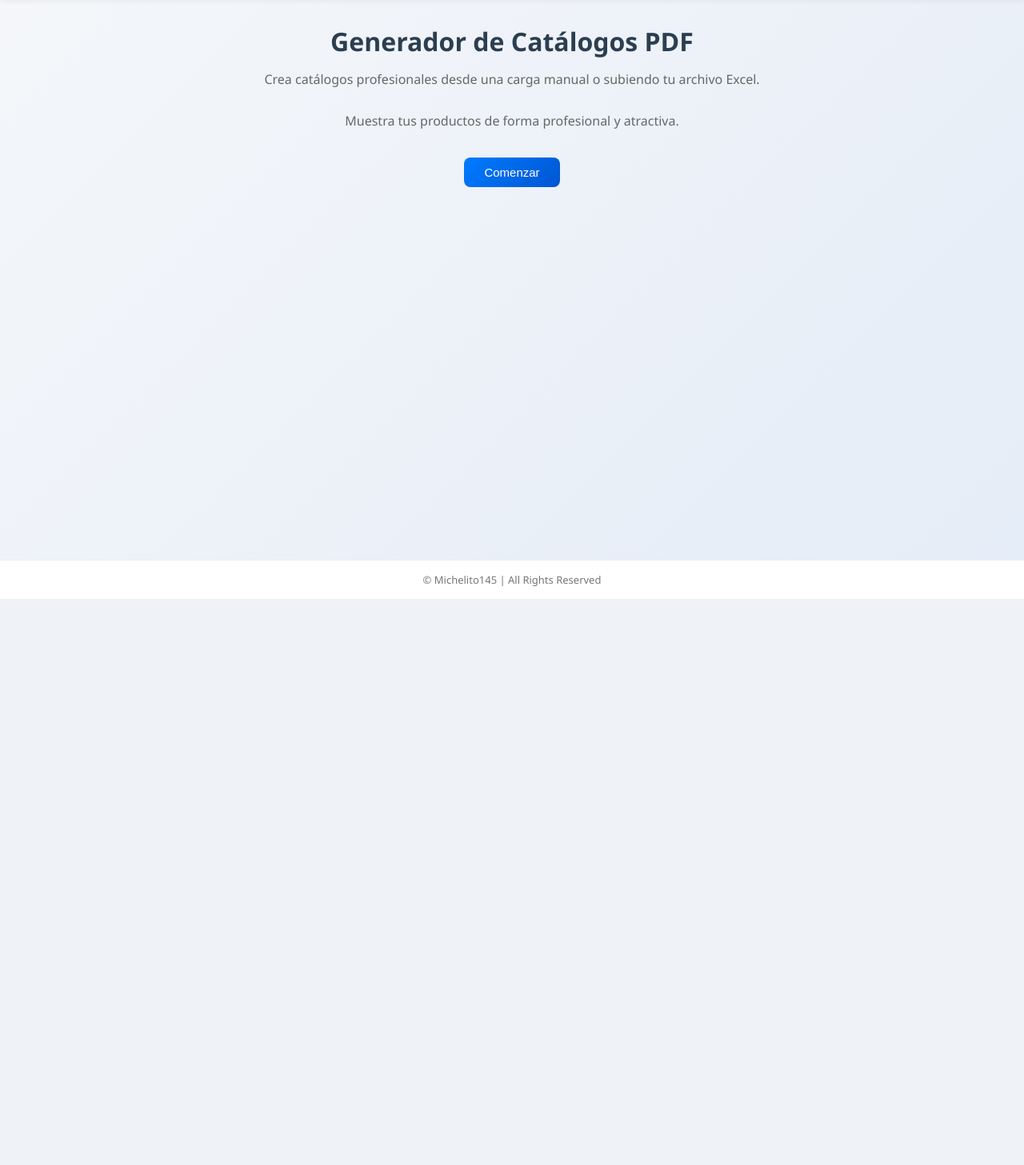
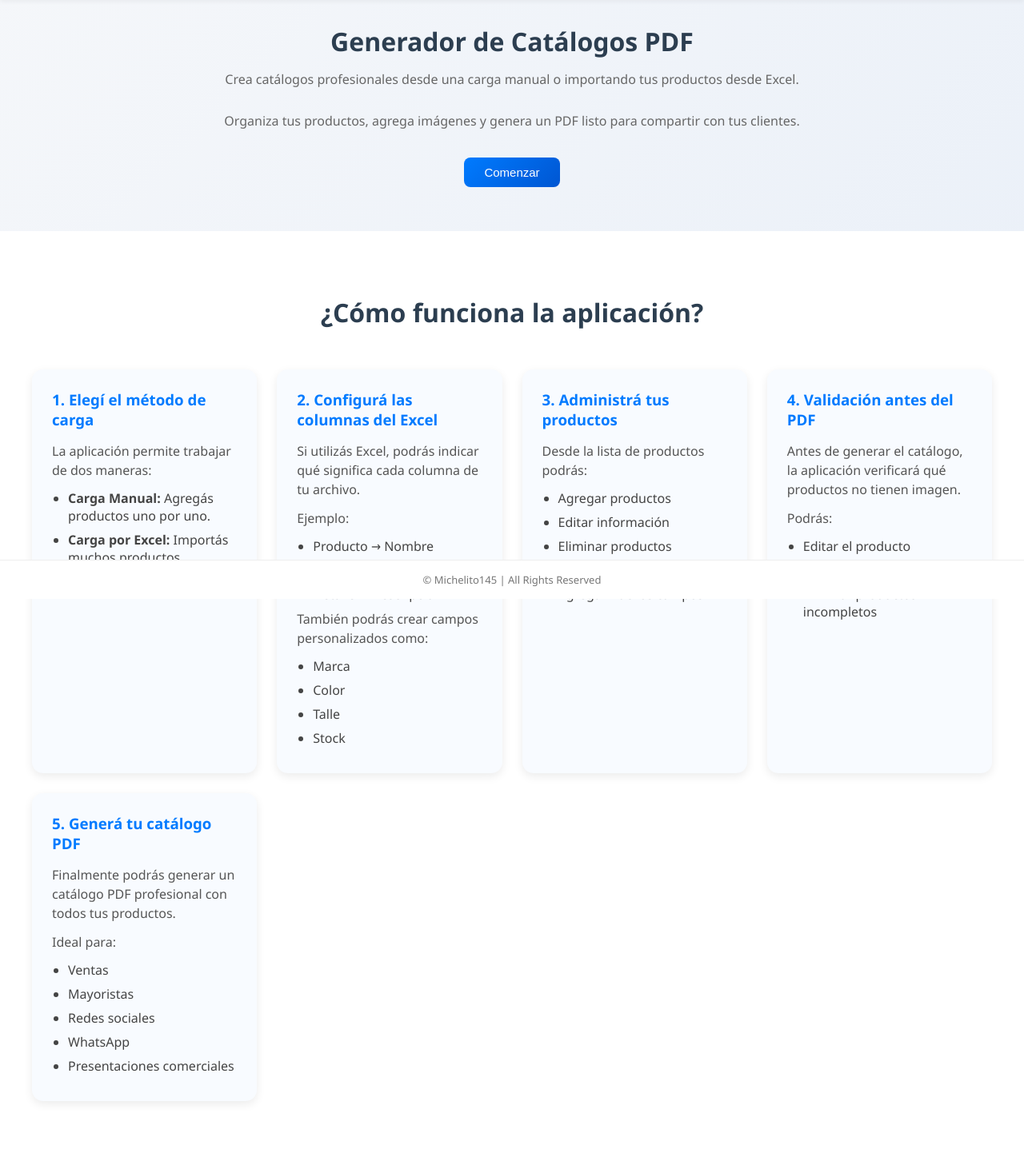
Before and after one commit to Michelito-sr145/catalogo-pdf-generator-web, a Flask app: page / in a window 1280 px wide. Shown: the part 51-1508 px from the top of the page at 80% size. Before the commit the page ends 800 px from the top, so only its background shows below. Run offline with Flask 3, Linux system fonts and the light colour scheme.

Commit message:
agrego guia la pagina inicial

```diff
--- a/static/css/index.css
+++ b/static/css/index.css
@@ -163,3 +163,61 @@
 .delete-column:hover {
     box-shadow: 0 4px 10px rgba(220, 53, 69, 0.3);
 }
+
+/* GUIA */
+
+.guide-section {
+    padding: 80px 20px;
+    background: #ffffff;
+}
+
+.guide-section h2 {
+    text-align: center;
+    font-size: 32px;
+    margin-bottom: 50px;
+    color: #2c3e50;
+}
+
+.guide-container {
+    max-width: 1200px;
+    margin: auto;
+
+    display: grid;
+    grid-template-columns: repeat(auto-fit, minmax(280px, 1fr));
+
+    gap: 25px;
+}
+
+.guide-card {
+    background: #f8fbff;
+    border-radius: 14px;
+    padding: 25px;
+
+    box-shadow: 0 4px 12px rgba(0,0,0,0.08);
+
+    transition: transform 0.25s ease;
+}
+
+.guide-card:hover {
+    transform: translateY(-5px);
+}
+
+.guide-card h3 {
+    color: #007BFF;
+    margin-bottom: 15px;
+}
+
+.guide-card p {
+    margin-bottom: 12px;
+    color: #555;
+    line-height: 1.5;
+}
+
+.guide-card ul {
+    padding-left: 20px;
+}
+
+.guide-card li {
+    margin-bottom: 8px;
+    color: #444;
+}
--- a/templates/index.html
+++ b/templates/index.html
@@ -15,11 +15,113 @@
     <!---Sections--->
     <section class="main-section">
         <h2>Generador de Catálogos PDF</h2>
-        <p>Crea catálogos profesionales desde una carga manual o subiendo tu archivo Excel.</p>
-        <p>Muestra tus productos de forma profesional y atractiva.</p>
+        <p>Crea catálogos profesionales desde una carga manual o importando tus productos desde Excel.</p>
+        <p>Organiza tus productos, agrega imágenes y genera un PDF listo para compartir con tus clientes.</p>
         <button id="open-modal-inicial">Comenzar</button>
     </section>
+    <!--- Guia --->
+    <section class="guide-section">
 
+        <h2>¿Cómo funciona la aplicación?</h2>
+        <div class="guide-container">
+            <!-- PASO 1 -->
+            <div class="guide-card">
+                <h3>1. Elegí el método de carga</h3>
+                <p>
+                    La aplicación permite trabajar de dos maneras:
+                </p>
+                <ul>
+                    <li>
+                        <strong>Carga Manual:</strong>
+                        Agregás productos uno por uno.
+                    </li>
+                    <li>
+                        <strong>Carga por Excel:</strong>
+                        Importás muchos productos automáticamente
+                        desde un archivo Excel.
+                    </li>
+                </ul>
+            </div>
+
+            <!-- PASO 2 -->
+            <div class="guide-card">
+                <h3>2. Configurá las columnas del Excel</h3>
+                <p>
+                    Si utilizás Excel, podrás indicar qué significa
+                    cada columna de tu archivo.
+                </p>
+                <p>
+                    Ejemplo:
+                </p>
+                <ul>
+                    <li>Producto → Nombre</li>
+                    <li>Costo → Precio</li>
+                    <li>Detalle → Descripción</li>
+                </ul>
+                <p>
+                    También podrás crear campos personalizados
+                    como:
+                </p>
+                <ul>
+                    <li>Marca</li>
+                    <li>Color</li>
+                    <li>Talle</li>
+                    <li>Stock</li>
+                </ul>
+            </div>
+
+            <!-- PASO 3 -->
+            <div class="guide-card">
+                <h3>3. Administrá tus productos</h3>
+                <p>
+                    Desde la lista de productos podrás:
+                </p>
+                <ul>
+                    <li>Agregar productos</li>
+                    <li>Editar información</li>
+                    <li>Eliminar productos</li>
+                    <li>Agregar imágenes</li>
+                    <li>Agregar nuevos campos</li>
+                </ul>
+            </div>
+            <!-- PASO 4 -->
+            <div class="guide-card">
+                <h3>4. Validación antes del PDF</h3>
+                <p>
+                    Antes de generar el catálogo,
+                    la aplicación verificará qué productos
+                    no tienen imagen.
+                </p>
+                <p>
+                    Podrás:
+                </p>
+                <ul>
+                    <li>Editar el producto</li>
+                    <li>Agregar una imagen</li>
+                    <li>Eliminar productos incompletos</li>
+                </ul>
+            </div>
+            <!-- PASO 5 -->
+            <div class="guide-card">
+
+                <h3>5. Generá tu catálogo PDF</h3>
+                <p>
+                    Finalmente podrás generar un catálogo PDF
+                    profesional con todos tus productos.
+                </p>
+                <p>
+                    Ideal para:
+                </p>
+                <ul>
+                    <li>Ventas</li>
+                    <li>Mayoristas</li>
+                    <li>Redes sociales</li>
+                    <li>WhatsApp</li>
+                    <li>Presentaciones comerciales</li>
+                </ul>
+            </div>
+        </div>
+    </section>
     <!---footer--->
     <footer class="footer">
         <p class="copyright">
```
